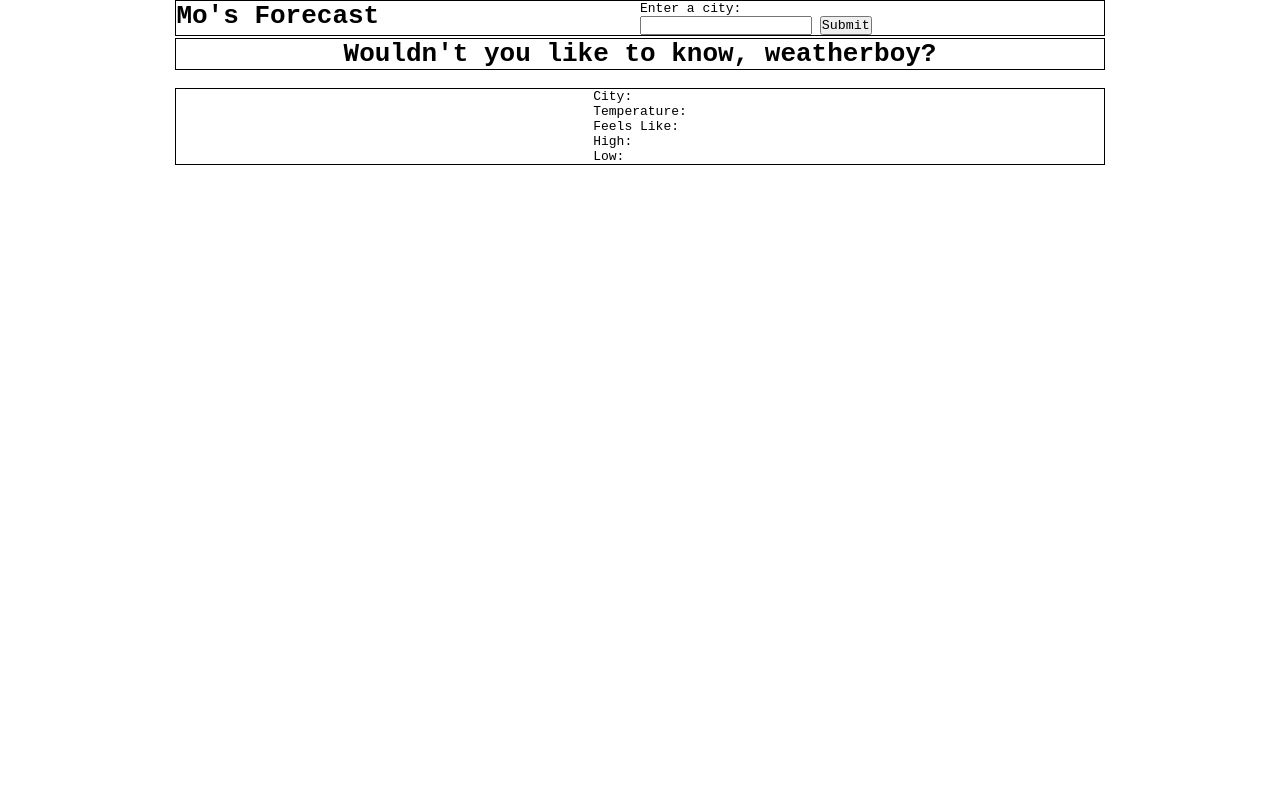
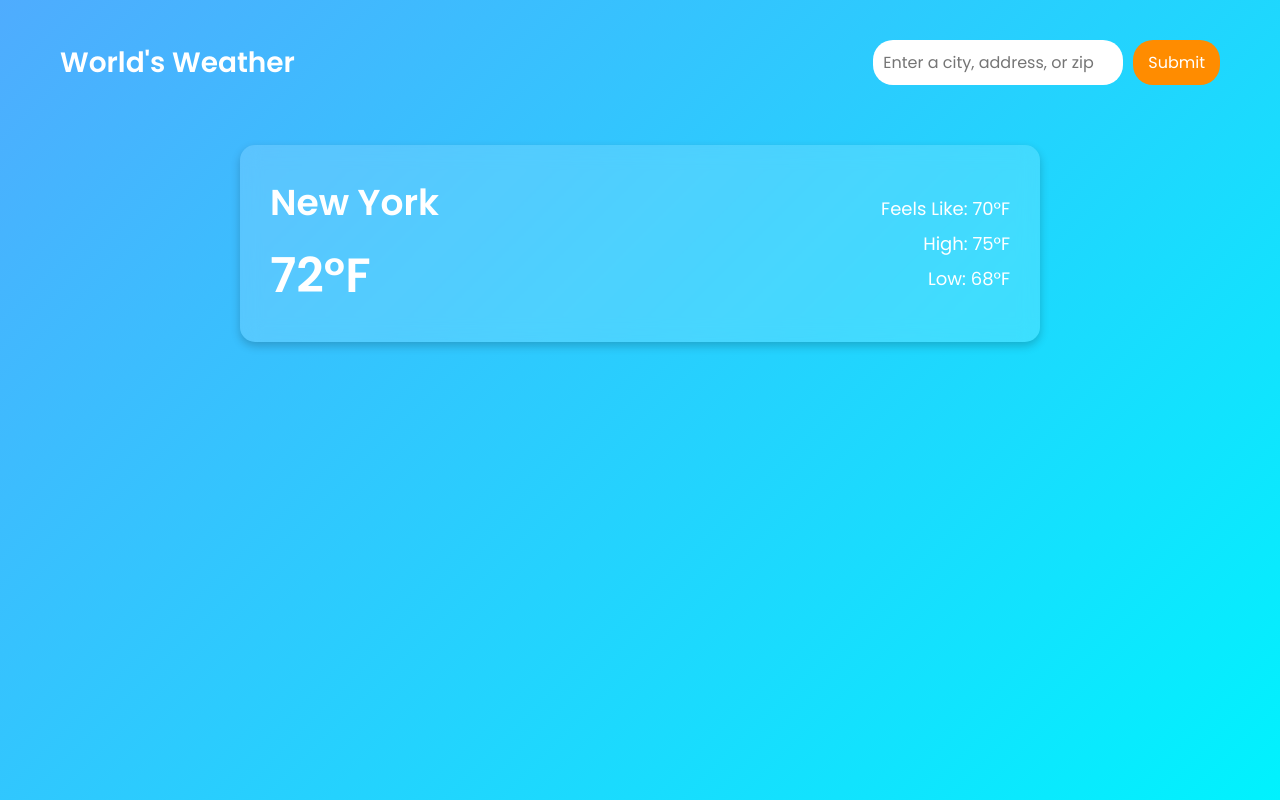
Before and after one commit to malom1/weather-app, a plain HTML site: page index.html in a window 1280 px wide. Drawn offline with Linux system fonts and the light colour scheme.

Commit message:
updated structure and styling

```diff
--- a/index.html
+++ b/index.html
@@ -8,32 +8,26 @@
 
 </head>
 <body>
-    <div class="main-container">
     <header>
-            <div class="left-header">
-                <div class="logo">Mo's Forecast</div>
-            </div>
-            <div class="right-header">
+        <div class="logo">World's Weather</div>
         <form action="">
-                    <label for="city">
-                        <p>Enter a city: </p>
-                        <input type="text" id="city">
+            <label for="search-city">
+                <input type="text" id="search-city" placeholder="Enter a city, address, or zip">
             </label>
             <button>Submit</button>
         </form>
-                <!-- <button>F or C</button> -->
-            </div>
     </header>
 
-        <h1>Wouldn't you like to know, weatherboy?</h1>
-
+    <div class="main-container">
         <div class="weather-card">
-            <div id="city">City: </div>
-            <div class="card">
-                <div id="temp">Temperature: </div>
-                <div id="feels">Feels Like: </div>
-                <div id="high">High: </div>
-                <div id="low"> Low: </div>
+            <div class="weather-main">
+                <div id="city">New York</div>
+                <div id="temp">72°F</div>
+            </div>
+            <div class="weather-details">
+                <div id="feels">Feels Like: 70°F</div>
+                <div id="high">High: 75°F</div>
+                <div id="low"> Low: 68°F</div>
             </div>
         </div>
     </div>
--- a/script.js
+++ b/script.js
@@ -27,11 +27,11 @@ async function getWeather(event) {
         }
         const data = await response.json();
 
-        city.innerText = `City: ${data.resolvedAddress}`;
-        temp.innerText = `Temperature: ${data.days[0].temp}`;
-        feels.innerText = `Feels Like: ${data.days[0].feelslike}`;
-        high.innerText = `High: ${data.days[0].tempmax}`;
-        low.innerText = `Low: ${data.days[0].tempmin}`;
+        city.innerText = `${data.resolvedAddress}`;
+        temp.innerText = `${data.days[0].temp}°F`;
+        feels.innerText = `Feels Like: ${data.days[0].feelslike}°F`;
+        high.innerText = `High: ${data.days[0].tempmax}°F`;
+        low.innerText = `Low: ${data.days[0].tempmin}°F`;
 
         console.log(temp.innerText);
 
--- a/style.css
+++ b/style.css
@@ -1,43 +1,118 @@
-*{
+/* Google Font */
+@import url('https://fonts.googleapis.com/css2?family=Poppins:wght@300;400;600&display=swap');
+
+* {
     margin: 0;
     padding: 0;
-    font-family: monospace;
+    box-sizing: border-box;
+    font-family: 'Poppins', sans-serif;
 }
 
-.main-container{
-    display: grid;
-    /* width: 100vw;
-    height: 100vh; */
-    grid-template-rows: 1fr 1fr 3fr;
-    justify-content: center;
+body {
+    background: linear-gradient(135deg, #4facfe, #00f2fe);
+    color: white;
+    display: flex;
+    flex-direction: column;
     align-items: center;
+    height: 100vh;
+    padding: 20px;
 }
 
-header{
-    display: grid;
-    grid-template-columns: 2fr 1fr 1fr;
-    border: 1px solid;
+/* Header */
+header {
+    display: flex;
+    justify-content: space-between;
+    align-items: center;
+    width: 100%;
+    max-width: 1200px;
+    padding: 20px;
 }
 
-.right-header{
-    display: flex;
-    justify-content: space-evenly;
+.logo {
+    font-size: 28px;
+    font-weight: 600;
 }
 
-.logo{
-    font-size: 2rem;
-    font-weight: bold;
+/* Search Bar */
+form {
+    display: flex;
+    gap: 10px;
 }
 
-h1{
-    display: flex;
-    justify-content: center;
-    border: 1px solid;
+input {
+    padding: 10px;
+    border: none;
+    border-radius: 20px;
+    outline: none;
+    width: 250px;
+    font-size: 16px;
 }
 
-.weather-card{
-    display: grid;
-    justify-content: center;
+button {
+    padding: 10px 15px;
+    border: none;
+    border-radius: 20px;
+    background: #ff8c00;
+    color: white;
+    cursor: pointer;
+    font-size: 16px;
+    transition: 0.3s ease-in-out;
+}
+
+button:hover {
+    background: #ff6a00;
+}
+
+/* Main Weather Display */
+.main-container {
+    display: flex;
+    flex-direction: column;
     align-items: center;
-    border: 1px solid;
+    width: 100%;
+    max-width: 1200px;
+    margin-top: 40px;
 }
+
+/* Weather Information */
+.weather-card {
+    display: flex;
+    justify-content: space-between;
+    align-items: center;
+    background: rgba(255, 255, 255, 0.15);
+    backdrop-filter: blur(10px);
+    padding: 30px;
+    border-radius: 15px;
+    box-shadow: 0 4px 10px rgba(0, 0, 0, 0.2);
+    width: 100%;
+    max-width: 800px;
+}
+
+/* Left Side (City & Temperature) */
+.weather-main {
+    flex: 2;
+    text-align: left;
+}
+
+#city {
+    font-size: 36px;
+    font-weight: 600;
+}
+
+#temp {
+    font-size: 48px;
+    font-weight: 700;
+    margin-top: 10px;
+}
+
+/* Right Side (Additional Details) */
+.weather-details {
+    flex: 1;
+    display: flex;
+    flex-direction: column;
+    align-items: flex-end;
+    gap: 8px;
+}
+
+.weather-details div {
+    font-size: 18px;
+}
```
Lines whose indentation alone changed are shown as unchanged.
